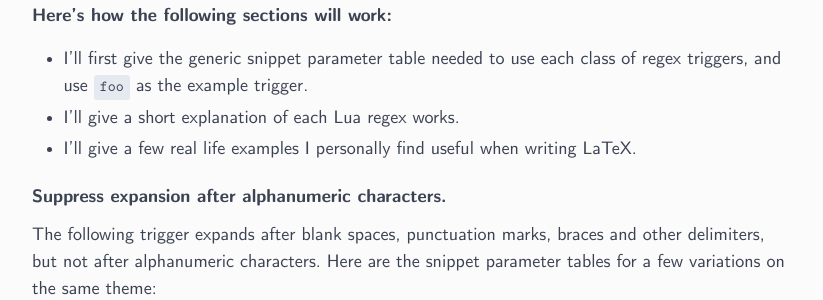
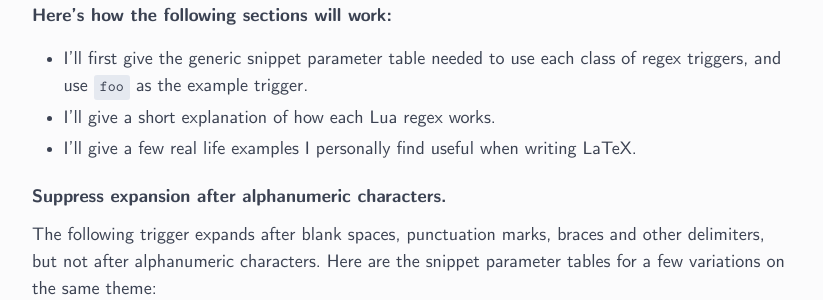
Before and after one commit to ejmastnak/ejmastnak.github.io, a Jekyll site: the page built from tutorials/vim-latex/luasnip.md, in a window 1280 px wide and 900 px high, scrolled down 29352 px. Shown: the part 153-453 px from the top of the window, without its empty margins (228-1051 px from the left). Built offline with Jekyll 4.4.1, drawn with Linux system fonts in a browser that asks for light colours.

Commit message:
Update luasnip.md
L1197

```diff
--- a/tutorials/vim-latex/luasnip.md
+++ b/tutorials/vim-latex/luasnip.md
@@ -1194,7 +1194,7 @@ For future reference, here the Lua pattern keywords needed for this article:
 **Here's how the following sections will work:**
 
 - I'll first give the generic snippet parameter table needed to use each class of regex triggers, and use `foo` as the example trigger.
-- I'll give a short explanation of each Lua regex works.
+- I'll give a short explanation of how each Lua regex works.
 - I'll give a few real life examples I personally find useful when writing LaTeX.
 
 #### Suppress expansion after alphanumeric characters.
```
